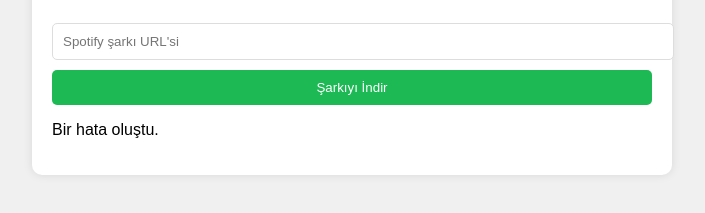
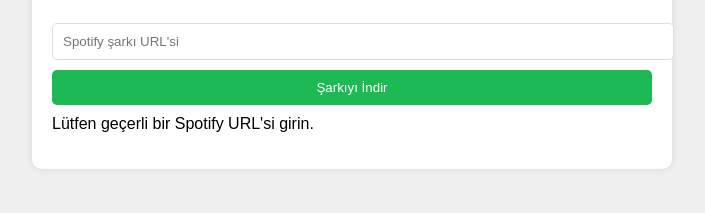
Before and after one commit to cepyseo/spdown, a plain HTML site: page index.html in a window 1280 px wide. Both pictures are taken after a click on the button "Şarkıyı İndir". Shown: the part 149-362 px from the top of the page, without its empty margins (288-993 px from the left). Drawn offline with Linux system fonts and the light colour scheme; no server answers.

Commit message:
Add files via upload

```diff
--- a/index.html
+++ b/index.html
@@ -40,6 +40,9 @@
         button:hover {
             background-color: #17a84a;
         }
+        #result {
+            margin-top: 10px;
+        }
     </style>
 </head>
 <body>
@@ -57,8 +60,18 @@
         const url = document.getElementById('trackUrl').value;
         const apiUrl = `https://tele-social.vercel.app/down?url=${url}`;
 
+        if (!url) {
+            document.getElementById('result').innerText = "Lütfen geçerli bir Spotify URL'si girin.";
+            return;
+        }
+
         fetch(apiUrl)
-            .then(response => response.json())
+            .then(response => {
+                if (!response.ok) {
+                    throw new Error("Ağ hatası: " + response.status);
+                }
+                return response.json();
+            })
             .then(data => {
                 if (data.status) {
                     const downloadLink = data.data.link;
@@ -69,7 +82,7 @@
                 }
             })
             .catch(error => {
-                document.getElementById('result').innerText = "Bir hata oluştu.";
+                document.getElementById('result').innerText = "Bir hata oluştu: " + error.message;
                 console.error('Error:', error);
             });
     }
```
